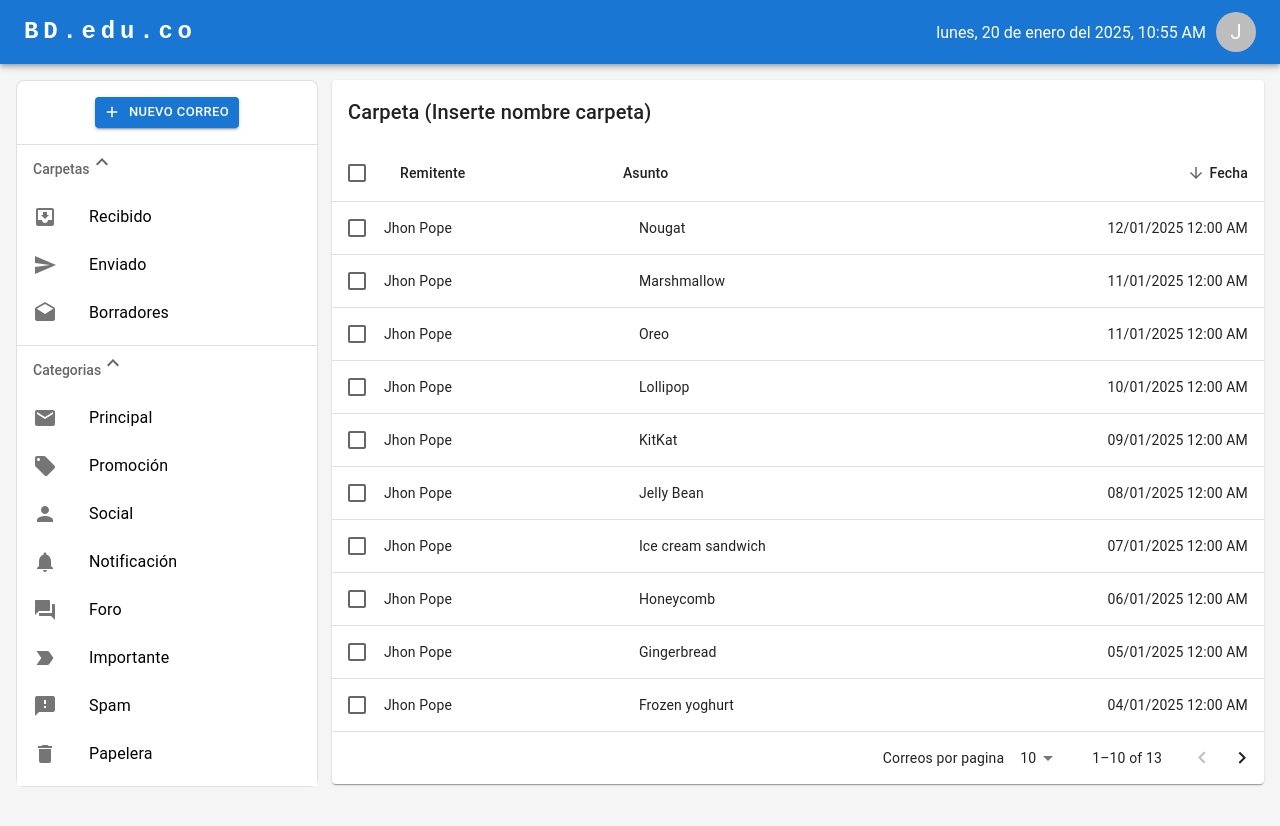
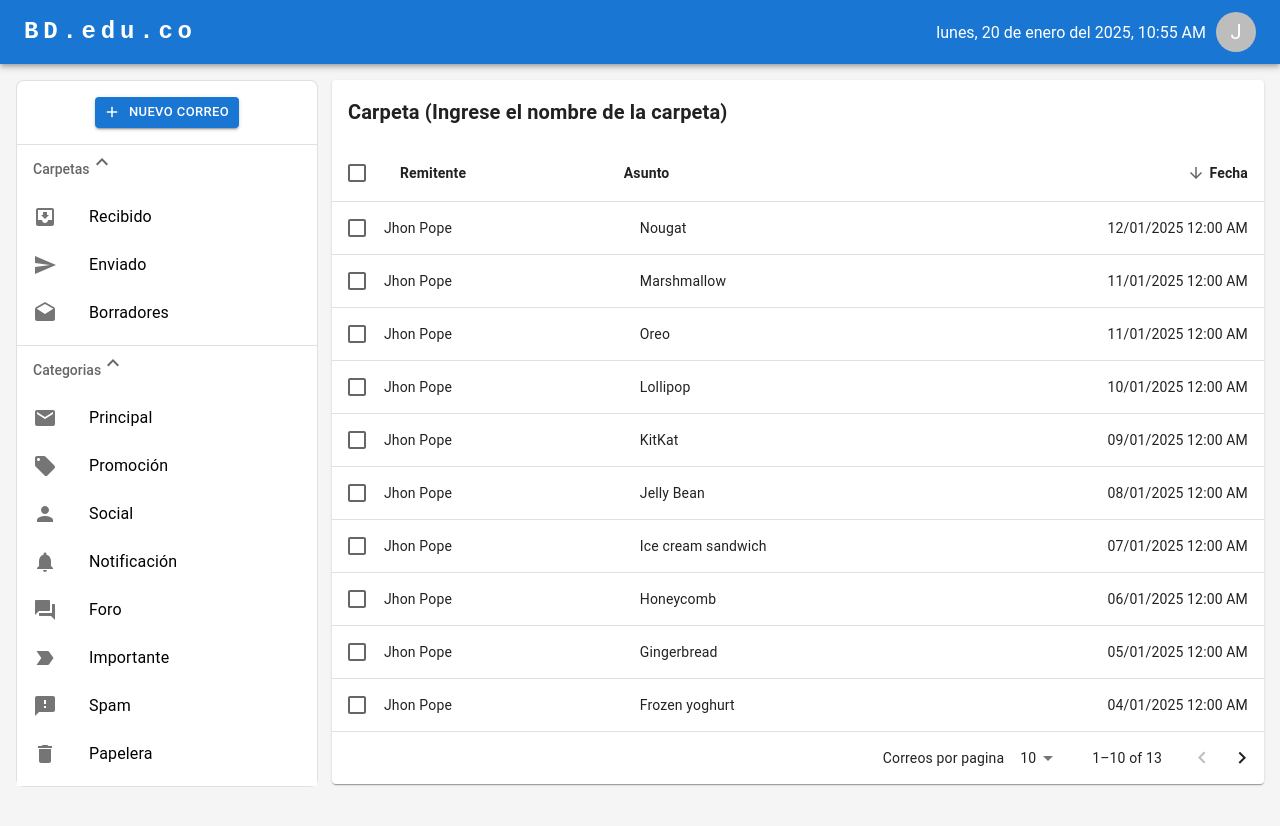
Before and after one commit to felimarod/modulo_bd1, a React (Vite) app in the folder front/: page /dashboard/mails in a window 1280 px wide. Shown: the top 826 px of the page. Built offline with nearby package versions, Linux system fonts and the light colour scheme.

Commit message:
front: Se separa la lógica de la tabla de correos

```diff
--- a/front/src/components/Dashboard/mails/EnhancedTable.tsx
+++ b/front/src/components/Dashboard/mails/EnhancedTable.tsx
@@ -1,92 +1,31 @@
-import DeleteIcon from "@mui/icons-material/Delete";
-import FilterListIcon from "@mui/icons-material/FilterList";
 import Box from "@mui/material/Box";
 import Checkbox from "@mui/material/Checkbox";
-import IconButton from "@mui/material/IconButton";
 import Paper from "@mui/material/Paper";
-import { alpha } from "@mui/material/styles";
 import Table from "@mui/material/Table";
 import TableBody from "@mui/material/TableBody";
 import TableCell from "@mui/material/TableCell";
 import TableContainer from "@mui/material/TableContainer";
-import TableHead from "@mui/material/TableHead";
 import TablePagination from "@mui/material/TablePagination";
 import TableRow from "@mui/material/TableRow";
-import TableSortLabel from "@mui/material/TableSortLabel";
-import Toolbar from "@mui/material/Toolbar";
-import Tooltip from "@mui/material/Tooltip";
-import Typography from "@mui/material/Typography";
-import { visuallyHidden } from "@mui/utils";
-import dayjs from "dayjs";
-import * as React from "react";
-
-// Tabla con los correos con:
-// - Remitente
-// - Asunto
-// - Fecha
-// const correos = [
-//   { remitente: "Juan Perez", asunto: "Un chiste", fecha: "20/06/2024" },
-//   { remitente: "Juan Perez", asunto: "Un chiste", fecha: "20/06/2024" },
-//   { remitente: "Juan Perez", asunto: "Un chiste", fecha: "20/06/2024" },
-//   { remitente: "Juan Perez", asunto: "Un chiste", fecha: "20/06/2024" },
-//   { remitente: "Juan Perez", asunto: "Un chiste", fecha: "20/06/2024" },
-//   { remitente: "Juan Perez", asunto: "Un chiste", fecha: "20/06/2024" },
-// ];
-interface Data {
-  id: number;
-  remitente: string;
-  asunto: string;
-  fecha: string;
-}
-
-const textoFecha = (fecha: Date) => {
-  console.log(fecha);
-  return dayjs(fecha.toISOString()).format("MM/DD/YYYY h:mm A");
-};
-
-function createData(
-  id: number,
-  remitente: string,
-  asunto: string,
-  fecha: string
-): Data {
-  return {
-    id,
-    remitente,
-    asunto,
-    fecha,
-  };
-}
+import { ChangeEvent, MouseEvent, useMemo, useState } from "react";
+import { createData, Data } from "../../../entities/mail";
+import EnhancedTableHead, { Order } from "./EnhancedTableHead";
+import EnhancedTableToolbar from "./EnhancedTableToolbar";
 
 const rows = [
-  createData(1, "Jhon Pope", "Cupcake", textoFecha(new Date("01/01/2025"))),
-  createData(2, "Jhon Pope", "Donut", textoFecha(new Date("02/01/2025"))),
-  createData(3, "Jhon Pope", "Eclair", textoFecha(new Date("03/01/2025"))),
-  createData(
-    4,
-    "Jhon Pope",
-    "Frozen yoghurt",
-    textoFecha(new Date("04/01/2025"))
-  ),
-  createData(5, "Jhon Pope", "Gingerbread", textoFecha(new Date("05/01/2025"))),
-  createData(6, "Jhon Pope", "Honeycomb", textoFecha(new Date("06/01/2025"))),
-  createData(
-    7,
-    "Jhon Pope",
-    "Ice cream sandwich",
-    textoFecha(new Date("07/01/2025"))
-  ),
-  createData(8, "Jhon Pope", "Jelly Bean", textoFecha(new Date("08/01/2025"))),
-  createData(9, "Jhon Pope", "KitKat", textoFecha(new Date("09/01/2025"))),
-  createData(10, "Jhon Pope", "Lollipop", textoFecha(new Date("10/01/2025"))),
-  createData(
-    11,
-    "Jhon Pope",
-    "Marshmallow",
-    textoFecha(new Date("11/01/2025"))
-  ),
-  createData(12, "Jhon Pope", "Nougat", textoFecha(new Date("12/01/2025"))),
-  createData(13, "Jhon Pope", "Oreo", textoFecha(new Date("11/01/2025"))),
+  createData(1, "Jhon Pope", "Cupcake", new Date("01/01/2025")),
+  createData(2, "Jhon Pope", "Donut", new Date("02/01/2025")),
+  createData(3, "Jhon Pope", "Eclair", new Date("03/01/2025")),
+  createData(4, "Jhon Pope", "Frozen yoghurt", new Date("04/01/2025")),
+  createData(5, "Jhon Pope", "Gingerbread", new Date("05/01/2025")),
+  createData(6, "Jhon Pope", "Honeycomb", new Date("06/01/2025")),
+  createData(7, "Jhon Pope", "Ice cream sandwich", new Date("07/01/2025")),
+  createData(8, "Jhon Pope", "Jelly Bean", new Date("08/01/2025")),
+  createData(9, "Jhon Pope", "KitKat", new Date("09/01/2025")),
+  createData(10, "Jhon Pope", "Lollipop", new Date("10/01/2025")),
+  createData(11, "Jhon Pope", "Marshmallow", new Date("11/01/2025")),
+  createData(12, "Jhon Pope", "Nougat", new Date("12/01/2025")),
+  createData(13, "Jhon Pope", "Oreo", new Date("11/01/2025")),
 ];
 
 function descendingComparator<T>(a: T, b: T, orderBy: keyof T) {
@@ -99,8 +38,6 @@ function descendingComparator<T>(a: T, b: T, orderBy: keyof T) {
   return 0;
 }
 
-type Order = "asc" | "desc";
-
 function getComparator<Key extends keyof Data>(
   order: Order,
   orderBy: Key
@@ -110,158 +47,15 @@ function getComparator<Key extends keyof Data>(
     : (a, b) => -descendingComparator(a, b, orderBy);
 }
 
-interface HeadCell {
-  disablePadding: boolean;
-  id: keyof Data;
-  label: string;
-  numeric: boolean;
-}
-
-const headCells: readonly HeadCell[] = [
-  {
-    id: "remitente",
-    numeric: false,
-    disablePadding: false,
-    label: "Remitente",
-  },
-  {
-    id: "asunto",
-    numeric: false,
-    disablePadding: true,
-    label: "Asunto",
-  },
-  {
-    id: "fecha",
-    numeric: false,
-    disablePadding: false,
-    label: "Fecha",
-  },
-];
-
-interface EnhancedTableProps {
-  numSelected: number;
-  onRequestSort: (
-    event: React.MouseEvent<unknown>,
-    property: keyof Data
-  ) => void;
-  onSelectAllClick: (event: React.ChangeEvent<HTMLInputElement>) => void;
-  order: Order;
-  orderBy: string;
-  rowCount: number;
-}
-
-function EnhancedTableHead(props: EnhancedTableProps) {
-  const {
-    onSelectAllClick,
-    order,
-    orderBy,
-    numSelected,
-    rowCount,
-    onRequestSort,
-  } = props;
-  const createSortHandler =
-    (property: keyof Data) => (event: React.MouseEvent<unknown>) => {
-      onRequestSort(event, property);
-    };
-
-  return (
-    <TableHead>
-      <TableRow>
-        <TableCell padding="checkbox">
-          <Checkbox
-            color="primary"
-            indeterminate={numSelected > 0 && numSelected < rowCount}
-            checked={rowCount > 0 && numSelected === rowCount}
-            onChange={onSelectAllClick}
-            inputProps={{
-              "aria-label": "select all desserts",
-            }}
-          />
-        </TableCell>
-        {headCells.map((headCell, pos) => (
-          <TableCell
-            key={headCell.id}
-            align={pos === headCells.length - 1 ? "right" : "left"}
-            padding={headCell.disablePadding ? "none" : "normal"}
-            sortDirection={orderBy === headCell.id ? order : false}
-          >
-            <TableSortLabel
-              active={orderBy === headCell.id}
-              direction={orderBy === headCell.id ? order : "asc"}
-              onClick={createSortHandler(headCell.id)}
-            >
-              {headCell.label}
-              {orderBy === headCell.id ? (
-                <Box component="span" sx={visuallyHidden}>
-                  {order === "desc" ? "sorted descending" : "sorted ascending"}
-                </Box>
-              ) : null}
-            </TableSortLabel>
-          </TableCell>
-        ))}
-      </TableRow>
-    </TableHead>
-  );
-}
-interface EnhancedTableToolbarProps {
-  numSelected: number;
-}
-function EnhancedTableToolbar(props: EnhancedTableToolbarProps) {
-  const { numSelected } = props;
-  return (
-    <Toolbar
-      sx={[
-        {
-          pl: { sm: 2 },
-          pr: { xs: 1, sm: 1 },
-        },
-        numSelected > 0 && {
-          bgcolor: (theme) =>
-            alpha(
-              theme.palette.primary.main,
-              theme.palette.action.activatedOpacity
-            ),
-        },
-      ]}
-    >
-      {numSelected > 0 ? (
-        <Typography
-          sx={{ flex: "1 1 100%" }}
-          color="inherit"
-          variant="subtitle1"
-          component="div"
-        >
-          {numSelected} selected
-        </Typography>
-      ) : (
-        <Typography
-          sx={{ flex: "1 1 100%" }}
-          variant="h6"
-          id="tableTitle"
-          component="div"
-        >
-          Carpeta (Inserte nombre carpeta)
-        </Typography>
-      )}
-      {numSelected > 0 && (
-        <Tooltip title="Delete">
-          <IconButton>
-            <DeleteIcon />
-          </IconButton>
-        </Tooltip>
-      )}
-    </Toolbar>
-  );
-}
 export default function EnhancedTable() {
-  const [order, setOrder] = React.useState<Order>("desc");
-  const [orderBy, setOrderBy] = React.useState<keyof Data>("fecha");
-  const [selected, setSelected] = React.useState<readonly number[]>([]);
-  const [page, setPage] = React.useState(0);
-  const [rowsPerPage, setRowsPerPage] = React.useState(10);
+  const [order, setOrder] = useState<Order>("desc");
+  const [orderBy, setOrderBy] = useState<keyof Data>("fecha");
+  const [selected, setSelected] = useState<readonly number[]>([]);
+  const [page, setPage] = useState(0);
+  const [rowsPerPage, setRowsPerPage] = useState(10);
 
   const handleRequestSort = (
-    event: React.MouseEvent<unknown>,
+    event: MouseEvent<unknown>,
     property: keyof Data
   ) => {
     const isAsc = orderBy === property && order === "asc";
@@ -269,7 +63,7 @@ export default function EnhancedTable() {
     setOrderBy(property);
   };
 
-  const handleSelectAllClick = (event: React.ChangeEvent<HTMLInputElement>) => {
+  const handleSelectAllClick = (event: ChangeEvent<HTMLInputElement>) => {
     if (event.target.checked) {
       const newSelected = rows.map((n) => n.id);
       setSelected(newSelected);
@@ -278,7 +72,7 @@ export default function EnhancedTable() {
     setSelected([]);
   };
 
-  const handleClick = (event: React.MouseEvent<unknown>, id: number) => {
+  const handleClick = (event: MouseEvent<unknown>, id: number) => {
     const selectedIndex = selected.indexOf(id);
     let newSelected: readonly number[] = [];
 
@@ -301,9 +95,7 @@ export default function EnhancedTable() {
     setPage(newPage);
   };
 
-  const handleChangeRowsPerPage = (
-    event: React.ChangeEvent<HTMLInputElement>
-  ) => {
+  const handleChangeRowsPerPage = (event: ChangeEvent<HTMLInputElement>) => {
     setRowsPerPage(parseInt(event.target.value, 10));
     setPage(0);
   };
@@ -312,7 +104,7 @@ export default function EnhancedTable() {
   const emptyRows =
     page > 0 ? Math.max(0, (1 + page) * rowsPerPage - rows.length) : 0;
 
-  const visibleRows = React.useMemo(
+  const visibleRows = useMemo(
     () =>
       [...rows]
         .sort(getComparator(order, orderBy))
--- /dev/null
+++ b/front/src/components/Dashboard/mails/EnhancedTableHead.tsx
@@ -0,0 +1,105 @@
+import Box from "@mui/material/Box";
+import Checkbox from "@mui/material/Checkbox";
+import TableCell from "@mui/material/TableCell";
+import TableHead from "@mui/material/TableHead";
+import TableRow from "@mui/material/TableRow";
+import TableSortLabel from "@mui/material/TableSortLabel";
+import { visuallyHidden } from "@mui/utils";
+import * as React from "react";
+import { Data } from "../../../entities/mail";
+type Order = "asc" | "desc";
+
+interface HeadCell {
+  disablePadding: boolean;
+  id: keyof Data;
+  label: string;
+  numeric: boolean;
+}
+
+const headCells: readonly HeadCell[] = [
+  {
+    id: "remitente",
+    numeric: false,
+    disablePadding: false,
+    label: "Remitente",
+  },
+  {
+    id: "asunto",
+    numeric: false,
+    disablePadding: true,
+    label: "Asunto",
+  },
+  {
+    id: "fecha",
+    numeric: false,
+    disablePadding: false,
+    label: "Fecha",
+  },
+];
+
+interface EnhancedTableProps {
+  numSelected: number;
+  onRequestSort: (
+    event: React.MouseEvent<unknown>,
+    property: keyof Data
+  ) => void;
+  onSelectAllClick: (event: React.ChangeEvent<HTMLInputElement>) => void;
+  order: Order;
+  orderBy: string;
+  rowCount: number;
+}
+
+export default function EnhancedTableHead(props: EnhancedTableProps) {
+  const {
+    onSelectAllClick,
+    order,
+    orderBy,
+    numSelected,
+    rowCount,
+    onRequestSort,
+  } = props;
+  const createSortHandler =
+    (property: keyof Data) => (event: React.MouseEvent<unknown>) => {
+      onRequestSort(event, property);
+    };
+
+  return (
+    <TableHead>
+      <TableRow>
+        <TableCell padding="checkbox">
+          <Checkbox
+            color="primary"
+            indeterminate={numSelected > 0 && numSelected < rowCount}
+            checked={rowCount > 0 && numSelected === rowCount}
+            onChange={onSelectAllClick}
+            inputProps={{
+              "aria-label": "select all desserts",
+            }}
+          />
+        </TableCell>
+        {headCells.map((headCell, pos) => (
+          <TableCell
+            key={headCell.id}
+            align={pos === headCells.length - 1 ? "right" : "left"}
+            padding={headCell.disablePadding ? "none" : "normal"}
+            sortDirection={orderBy === headCell.id ? order : false}
+          >
+            <TableSortLabel
+              active={orderBy === headCell.id}
+              direction={orderBy === headCell.id ? order : "asc"}
+              onClick={createSortHandler(headCell.id)}
+            >
+              <strong>{headCell.label}</strong>
+              {orderBy === headCell.id ? (
+                <Box component="span" sx={visuallyHidden}>
+                  {order === "desc" ? "sorted descending" : "sorted ascending"}
+                </Box>
+              ) : null}
+            </TableSortLabel>
+          </TableCell>
+        ))}
+      </TableRow>
+    </TableHead>
+  );
+}
+export type { Order };
--- /dev/null
+++ b/front/src/components/Dashboard/mails/EnhancedTableToolbar.tsx
@@ -0,0 +1,54 @@
+import { alpha, IconButton, Toolbar, Tooltip, Typography } from "@mui/material";
+import DeleteIcon from "@mui/icons-material/Delete";
+
+interface EnhancedTableToolbarProps {
+  numSelected: number;
+}
+
+export default function EnhancedTableToolbar(props: EnhancedTableToolbarProps) {
+  const { numSelected } = props;
+  return (
+    <Toolbar
+      sx={[
+        {
+          pl: { sm: 2 },
+          pr: { xs: 1, sm: 1 },
+        },
+        numSelected > 0 && {
+          bgcolor: (theme) =>
+            alpha(
+              theme.palette.primary.main,
+              theme.palette.action.activatedOpacity
+            ),
+        },
+      ]}
+    >
+      {numSelected > 0 ? (
+        <Typography
+          sx={{ flex: "1 1 100%" }}
+          color="inherit"
+          variant="subtitle1"
+          component="div"
+        >
+          {numSelected} selected
+        </Typography>
+      ) : (
+        <Typography
+          sx={{ flex: "1 1 100%" }}
+          variant="h6"
+          id="tableTitle"
+          component="div"
+        >
+          <strong>Carpeta (Ingrese el nombre de la carpeta)</strong>
+        </Typography>
+      )}
+      {numSelected > 0 && (
+        <Tooltip title="Delete">
+          <IconButton>
+            <DeleteIcon />
+          </IconButton>
+        </Tooltip>
+      )}
+    </Toolbar>
+  );
+}
--- /dev/null
+++ b/front/src/entities/mail.ts
@@ -0,0 +1,25 @@
+import dayjs from "dayjs";
+
+interface Data {
+  id: number;
+  remitente: string;
+  asunto: string;
+  fecha: string;
+}
+
+function createData(
+  id: number,
+  remitente: string,
+  asunto: string,
+  fecha: Date
+): Data {
+  return {
+    id,
+    remitente,
+    asunto,
+    fecha: dayjs(fecha.toISOString()).format("MM/DD/YYYY h:mm A"),
+  };
+}
+
+export { createData };
+export type { Data };
```
